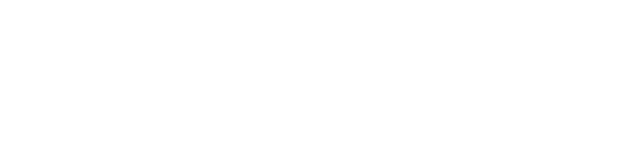
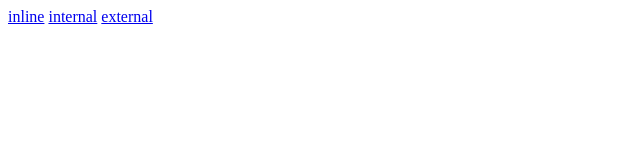
Before and after one commit to TundeSify/ITWEBDEVACT5, a plain HTML site: page index.html in a window 1280 px wide. Shown: the whole page, without its empty margins (0-640 px from the left). Drawn offline with Linux system fonts and the light colour scheme.

Commit message:
add name for links a

```diff
--- a/index.html
+++ b/index.html
@@ -6,8 +6,8 @@
     <title>VASQUEZ</title>
 </head>
 <body>
-    <a href="inline.html"></a>
-    <a href="internal.html"></a>
-    <a href="external.html"></a>
+    <a href="inline.html">inline</a>
+    <a href="internal.html">internal</a>
+    <a href="external.html">external</a>
 </body>
 </html>
```
